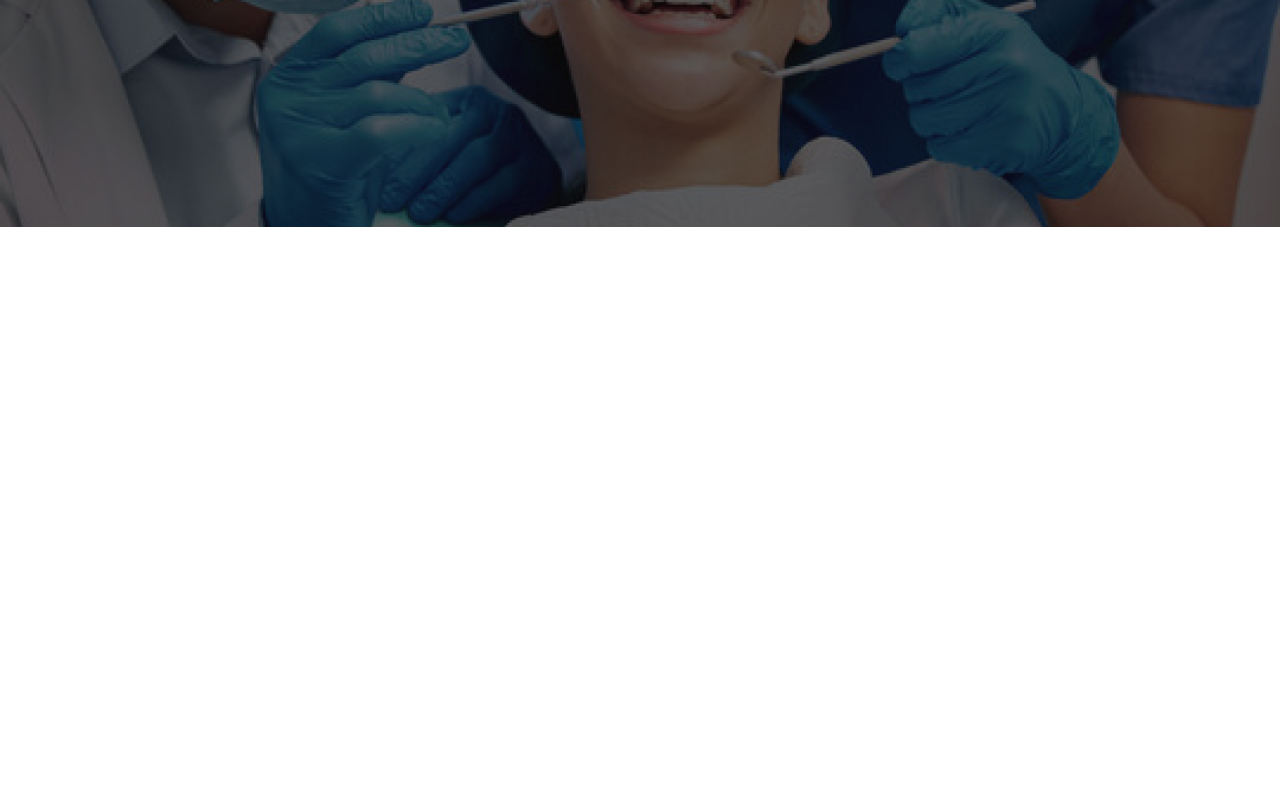
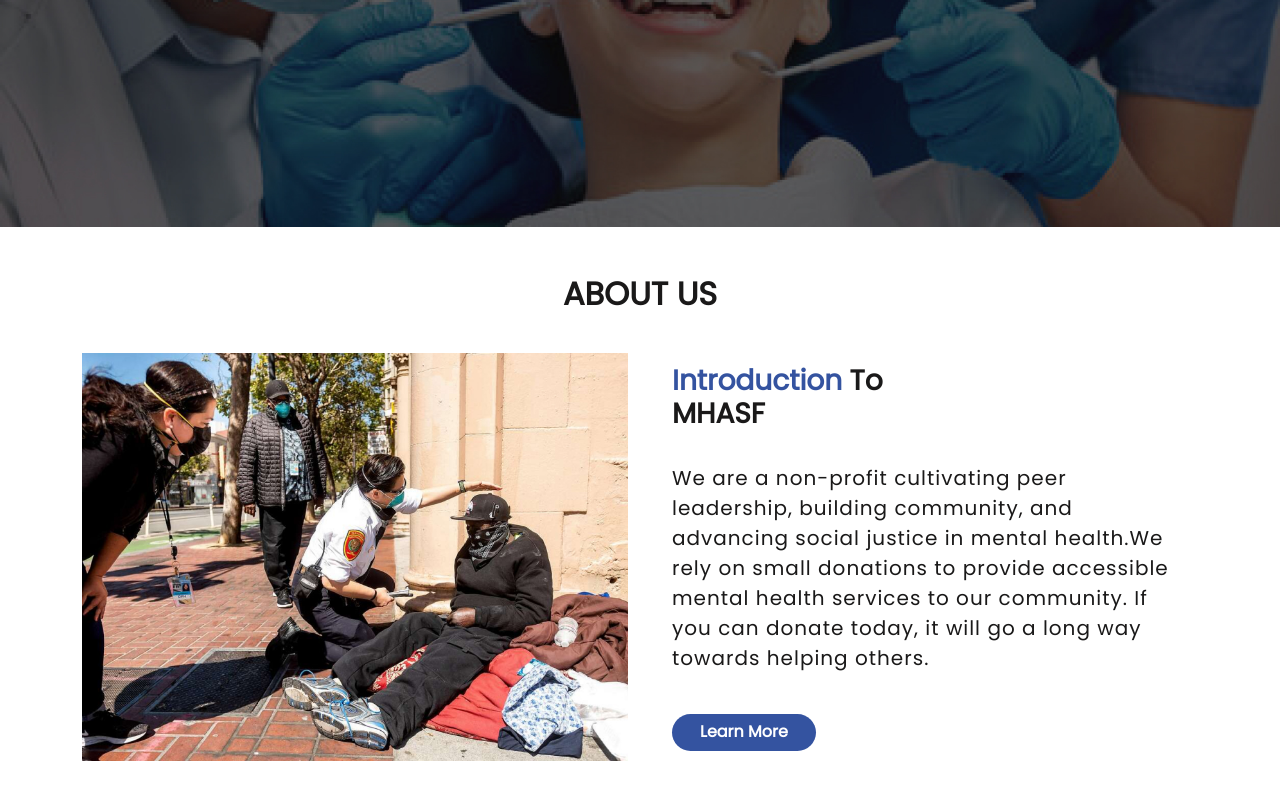
Before and after one commit to TinasheMuzenda/Mental-Health-Association-of-San-Francisco, a React (Vite) app: page / in a window 1280 px wide. Shown: the part 562-1362 px from the top of the page. Before the commit the page ends 800 px from the top, so only its background shows below. Built offline with nearby package versions, Linux system fonts and the light colour scheme.

Commit message:
End of About Section

```diff
--- a/src/App.css
+++ b/src/App.css
@@ -4,11 +4,22 @@
   width: 9rem;
   height: 2.3rem;
   border-radius: 30px;
-  font-weight: 500;
+  font-weight: 700;
 }
 
 a {
   text-decoration: none;
+}
+
+p{
+  font-weight: 500;
+  letter-spacing: 1px;
+  line-height: 30px;
+  font-size: 20px;
+}
+
+span {
+  color: var(--main-color);
 }
 
 .mobileNav {
@@ -75,7 +86,7 @@
   background-position: center;
   background-repeat: no-repeat;
   background-size: cover;
-  background-image: none;
+  background-image: url("../public/banner.jpg");
   width: 100%;
   height: 90vh;
   display: flex;
@@ -90,11 +101,8 @@
     h1 {
       font-weight: 700;
       font-size: 3rem;
-      color: var(--secondary-color);
+      color: var(--primary-color);
       padding-bottom: 1rem;
-      span {
-        color: var(--main-color);
-      }
     }
 
     .buttons {
@@ -102,8 +110,8 @@
       gap: 5%;
 
       button {
-        background: var(--main-color);
-        color: var(--primary-color);
+        background: var(--primary-color);
+        color: var(--main-color);
       }
     }
   }
@@ -112,6 +120,54 @@
 .active {
   color: var(--secondary-color);
   font-size: 18px;
+}
+
+.aboutSection {
+  padding: 3rem 0;
+
+  .container {
+    .aboutHeading {
+      width: 100%;
+      display: flex;
+      justify-content: center;
+
+      h2 {
+        font-weight: 700;
+      }
+    }
+
+    .aboutRow {
+      padding: 2rem 0;
+
+      .aboutLeft {
+        .aboutImage {
+          width: 100%;
+        }
+      }
+      .aboutRight{
+        padding-top: 1rem;
+        display: flex;
+        flex-direction: column;
+        justify-content: center;
+        gap: 6%;
+
+        .aboutSubHeading{
+          width: 100%;
+
+          h3{
+            font-weight: 700;
+          }
+        }
+        .aboutParagraph{
+          width: 100%;
+        }
+        button {
+        background: var(--main-color);
+        color: var(--primary-color);
+      }
+      }
+    }
+  }
 }
 
 /*
@@ -126,22 +182,18 @@
 
 /* Medium devices (tablets, 768px and up) The navbar toggle appears at this breakpoint */
 @media (min-width: 768px) {
-  .homeSection {
-    background-image: url('../public/banner.jpg');
-
-    .homeContent {
-      h1 {
-        color: var(--primary-color);
-      }
-
-      .buttons {
-        button {
-          background: var(--primary-color);
-          color: var(--main-color);
+  .aboutSection {
+  .container {
+    .aboutRow {
+      .aboutRight{
+        padding: 0 0 0 2rem;
+        .aboutSubHeading{
+          width: 40%;
         }
       }
     }
   }
+}
 }
 
 /* Large devices (desktops, 992px and up) */
@@ -155,9 +207,21 @@
 
   .homeSection {
     .homeContent {
-      width: 55%;
+      width: 60%;
     }
   }
+
+  .aboutSection {
+  .container {
+    .aboutRow {
+      .aboutRight{
+        .aboutParagraph{
+          width: 95%;
+        }
+      }
+    }
+  }
+}
 }
 
 /* Extra large devices (large desktops, 1200px and up) */
--- a/src/components/Page.jsx
+++ b/src/components/Page.jsx
@@ -1,10 +1,14 @@
+import AboutImage from "../../public/aboutSection.jpg";
+
 const Page = () => {
   return (
     <>
       <section className="homeSection" id="banner">
         <div className="container">
           <div className="homeContent">
-            <h1>Mental Health Association of <span>San Francisco</span></h1>
+            <h1>
+              Mental Health Association of <span>San Francisco</span>
+            </h1>
             <div className="buttons">
               <button>Contact Us</button>
               <button>Sign Up</button>
@@ -13,7 +17,33 @@
         </div>
       </section>
       <section className="aboutSection" id="about">
-
+        <div className="container">
+          <div className="aboutHeading">
+            <h2>ABOUT US</h2>
+          </div>
+          <div className="row aboutRow">
+            <div className="col-md-6 aboutLeft">
+              <img src={AboutImage} alt="About Image" className="aboutImage" />
+            </div>
+            <div className="col-md-6 aboutRight">
+              <div className="aboutSubHeading">
+                <h3>
+                  <span>Introduction</span> To MHASF
+                </h3>
+              </div>
+              <div className="aboutParagraph">
+                <p>
+                  We are a non-profit cultivating peer leadership, building
+                  community, and advancing social justice in mental health.We
+                  rely on small donations to provide accessible mental health
+                  services to our community. If you can donate today, it will go
+                  a long way towards helping others.
+                </p>
+              </div>
+              <button>Learn More</button>
+            </div>
+          </div>
+        </div>
       </section>
     </>
   );
--- a/src/index.css
+++ b/src/index.css
@@ -1,13 +1,19 @@
+@font-face {
+  font-family: Poppins;
+  src: url('./assets/Poppins-Regular.ttf');
+}
+
 :root{
   --primary-color: #fff;
   --secondary-color: #1a1919;
-  --main-color: #3d0fe0;
+  --main-color: #3453A0;
 }
 
 *{
   margin: 0;
   padding: 0;
   box-sizing: border-box;
+  font-family: 'Poppins', sans-serif;
 }
 
 body{
```
Also changed, not shown: src/assets/Poppins-Regular.ttf (added).
